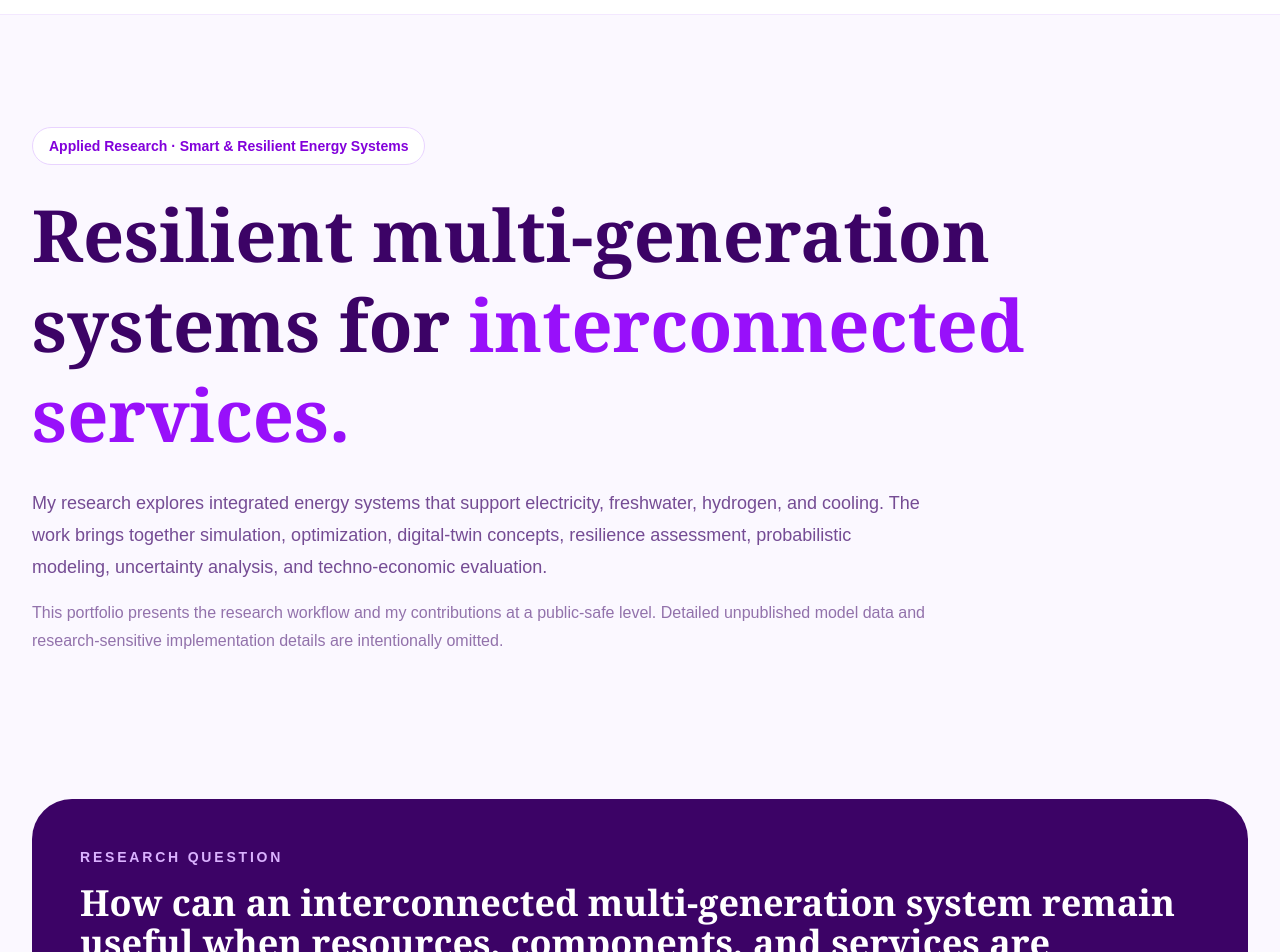
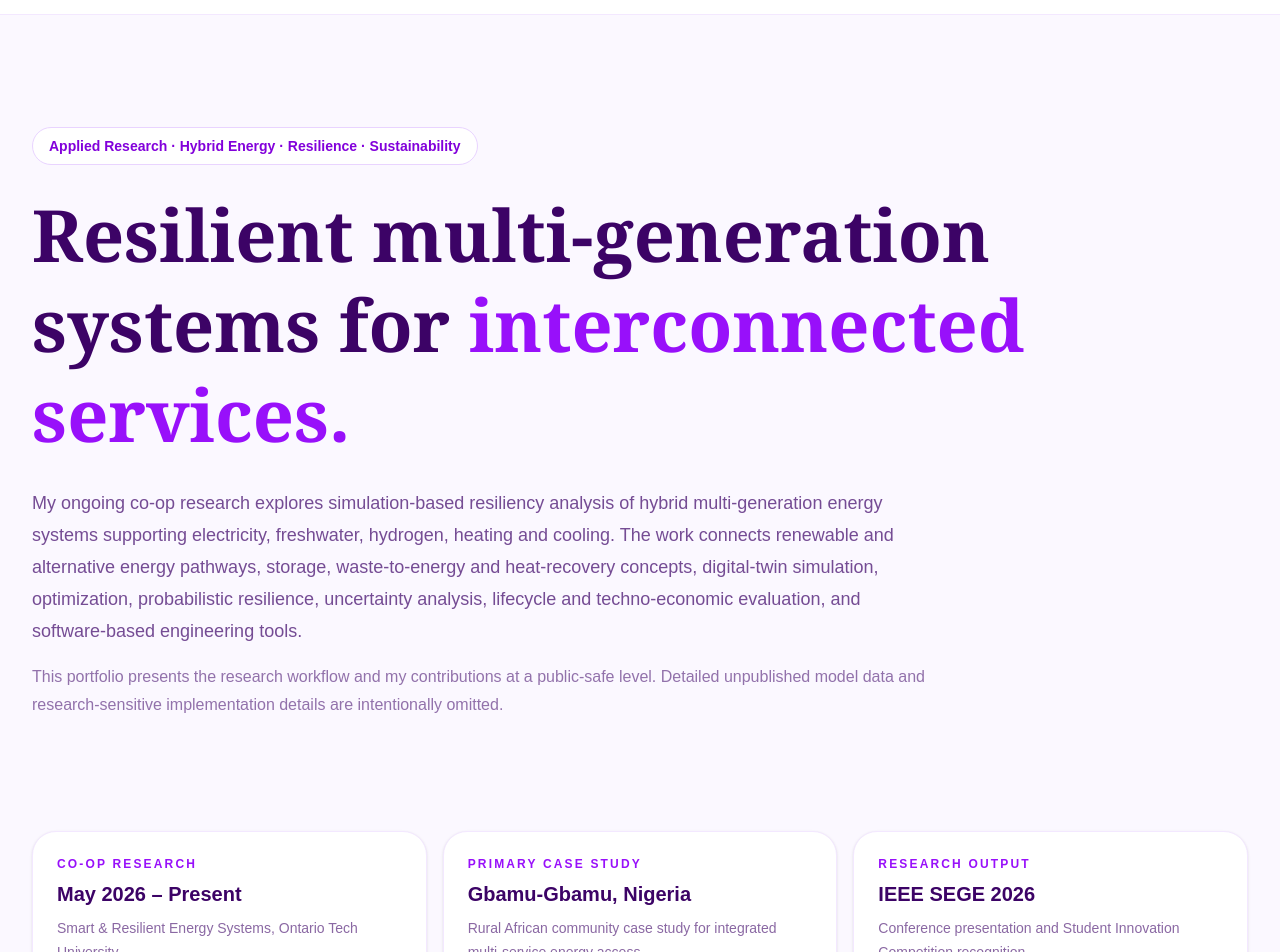
Before and after one commit to Zlawal79/zainab-portfolio, a Next.js app: page /research in a window 1280 px wide. Shown: the part 60-1012 px from the top of the page. Built offline with nearby package versions, Linux system fonts and the light colour scheme.

Commit message:
Expand research story across energy sustainability software and SEGE

```diff
--- a/app/research/page.tsx
+++ b/app/research/page.tsx
@@ -40,10 +40,18 @@ export default function ResearchPage() {
     </nav>
 
     <section className="mx-auto max-w-7xl px-6 py-20 md:px-8 md:py-28">
-      <p className="inline-flex rounded-full border border-purple-200 bg-white px-4 py-2 text-sm font-bold text-purple-700">Applied Research · Smart & Resilient Energy Systems</p>
+      <p className="inline-flex rounded-full border border-purple-200 bg-white px-4 py-2 text-sm font-bold text-purple-700">Applied Research · Hybrid Energy · Resilience · Sustainability</p>
       <h1 className="mt-6 max-w-5xl font-serif text-5xl font-bold leading-tight md:text-7xl">Resilient multi-generation systems for <span className="text-purple-600">interconnected services.</span></h1>
-      <p className="mt-7 max-w-4xl text-lg leading-8 text-purple-950/70">My research explores integrated energy systems that support electricity, freshwater, hydrogen, and cooling. The work brings together simulation, optimization, digital-twin concepts, resilience assessment, probabilistic modeling, uncertainty analysis, and techno-economic evaluation.</p>
+      <p className="mt-7 max-w-4xl text-lg leading-8 text-purple-950/70">My ongoing co-op research explores simulation-based resiliency analysis of hybrid multi-generation energy systems supporting electricity, freshwater, hydrogen, heating and cooling. The work connects renewable and alternative energy pathways, storage, waste-to-energy and heat-recovery concepts, digital-twin simulation, optimization, probabilistic resilience, uncertainty analysis, lifecycle and techno-economic evaluation, and software-based engineering tools.</p>
       <p className="mt-4 max-w-4xl leading-7 text-purple-950/55">This portfolio presents the research workflow and my contributions at a public-safe level. Detailed unpublished model data and research-sensitive implementation details are intentionally omitted.</p>
+    </section>
+
+    <section className="mx-auto max-w-7xl px-6 pb-8 md:px-8">
+      <div className="grid gap-4 md:grid-cols-3">
+        <div className="rounded-3xl border border-purple-100 bg-white p-6 shadow-sm"><p className="text-xs font-bold uppercase tracking-[.18em] text-purple-600">Co-op Research</p><p className="mt-2 text-xl font-bold">May 2026 – Present</p><p className="mt-2 text-sm leading-6 text-purple-950/60">Smart & Resilient Energy Systems, Ontario Tech University</p></div>
+        <div className="rounded-3xl border border-purple-100 bg-white p-6 shadow-sm"><p className="text-xs font-bold uppercase tracking-[.18em] text-purple-600">Primary Case Study</p><p className="mt-2 text-xl font-bold">Gbamu-Gbamu, Nigeria</p><p className="mt-2 text-sm leading-6 text-purple-950/60">Rural African community case study for integrated multi-service energy access.</p></div>
+        <div className="rounded-3xl border border-purple-100 bg-white p-6 shadow-sm"><p className="text-xs font-bold uppercase tracking-[.18em] text-purple-600">Research Output</p><p className="mt-2 text-xl font-bold">IEEE SEGE 2026</p><p className="mt-2 text-sm leading-6 text-purple-950/60">Conference presentation and Student Innovation Competition recognition.</p></div>
+      </div>
     </section>
 
     <section className="mx-auto max-w-7xl px-6 py-8 md:px-8">
@@ -67,11 +75,24 @@ export default function ResearchPage() {
     </section>
 
     <section className="mx-auto max-w-7xl px-6 py-16 md:px-8">
+      <div className="rounded-[2.5rem] border border-purple-100 bg-white p-8 shadow-sm md:p-10">
+        <p className="text-sm font-bold uppercase tracking-[.2em] text-purple-600">Energy + Environment + Software</p>
+        <h2 className="mt-3 font-serif text-4xl font-bold">A cross-disciplinary engineering problem</h2>
+        <div className="mt-8 grid gap-5 md:grid-cols-3">
+          <div className="rounded-2xl bg-purple-50 p-6"><h3 className="text-xl font-bold">Energy Systems</h3><p className="mt-3 leading-7 text-purple-950/65">Renewable generation, batteries, hydrogen production and storage, fuel-cell backup, geothermal and thermal pathways, waste-to-energy/biogas concepts, heat recovery, and integrated multi-generation operation.</p></div>
+          <div className="rounded-2xl bg-purple-50 p-6"><h3 className="text-xl font-bold">Environment & Sustainability</h3><p className="mt-3 leading-7 text-purple-950/65">Rural energy access, freshwater production, agricultural demand, cooling, resource efficiency, lifecycle thinking, emissions and sustainability considerations, and resilient community infrastructure.</p></div>
+          <div className="rounded-2xl bg-purple-50 p-6"><h3 className="text-xl font-bold">Software & Modeling</h3><p className="mt-3 leading-7 text-purple-950/65">MATLAB/Simulink digital twins, MG-OPT, HOMER Pro validation, Python/Octave workflows, dashboards, optimization, Monte Carlo analysis, fault/event-tree reasoning, visualization, and reproducible scenario studies.</p></div>
+        </div>
+        <div className="mt-6 rounded-2xl border border-purple-200 p-6"><h3 className="text-xl font-bold">Nuclear & broader hybrid-energy context</h3><p className="mt-3 leading-7 text-purple-950/65">The research sits within a broader smart and hybrid-energy environment that includes renewable, thermal, hydrogen, and nuclear-energy systems. My portfolio distinguishes the components directly modeled in the rural multi-generation case study from the wider nuclear and hybrid-energy research context I have been exposed to through the lab and IEEE SEGE/SPANS environment.</p></div>
+      </div>
+    </section>
+
+    <section className="mx-auto max-w-7xl px-6 py-16 md:px-8">
       <div className="grid gap-6 lg:grid-cols-2">
         <div className="rounded-[2rem] border border-purple-100 bg-white p-8 shadow-sm">
           <p className="text-xs font-bold uppercase tracking-[.18em] text-purple-600">Case Study Approach</p>
           <h2 className="mt-3 font-serif text-4xl font-bold">Community-scale integrated energy</h2>
-          <p className="mt-5 leading-8 text-purple-950/70">A rural-community case study is used to explore how renewable generation, battery and hydrogen storage, fuel-cell backup, water production, cooling, and other energy pathways interact when demands and resource conditions change.</p>
+          <p className="mt-5 leading-8 text-purple-950/70">Gbamu-Gbamu in Ogun State, Nigeria is the primary rural African case study used to explore how renewable generation, battery and hydrogen storage, fuel-cell backup, water production, cooling, and other energy pathways interact when demands and resource conditions change.</p>
           <p className="mt-4 leading-8 text-purple-950/70">The emphasis is not only on whether energy is available, but on which services remain covered, how interdependencies propagate stress, and how the system recovers.</p>
         </div>
         <div className="rounded-[2rem] bg-purple-700 p-8 text-white">
@@ -83,6 +104,12 @@ export default function ResearchPage() {
     </section>
 
     <section className="mx-auto max-w-7xl px-6 py-20 md:px-8">
+      <div className="mb-16 rounded-[2.5rem] bg-purple-950 p-8 text-white md:p-10">
+        <p className="text-sm font-bold uppercase tracking-[.2em] text-purple-300">IEEE SEGE 2026</p>
+        <h2 className="mt-3 font-serif text-4xl font-bold">Analysis and Simulation of Integrated Multi-Generation Micro-Energy Systems in Rural African Communities</h2>
+        <p className="mt-5 max-w-4xl leading-8 text-purple-100">I presented this work with Dr. Hossam A. Gabbar at the 14th IEEE International Conference on Smart Energy Grid Engineering at Ontario Tech University. The conference program lists the project in its Student Innovation Competition awards section.</p>
+        <a href="https://www.ieee-sege.com" target="_blank" className="mt-7 inline-block rounded-full bg-white px-6 py-3 font-bold text-purple-900">IEEE SEGE 2026</a>
+      </div>
       <h2 className="text-center font-serif text-4xl font-bold md:text-5xl">Tools & Methods</h2>
       <div className="mt-9 flex flex-wrap justify-center gap-3">{tools.map(t=><span key={t} className="rounded-full border border-purple-100 bg-white px-5 py-3 font-semibold text-purple-700 shadow-sm">{t}</span>)}</div>
     </section>
```
